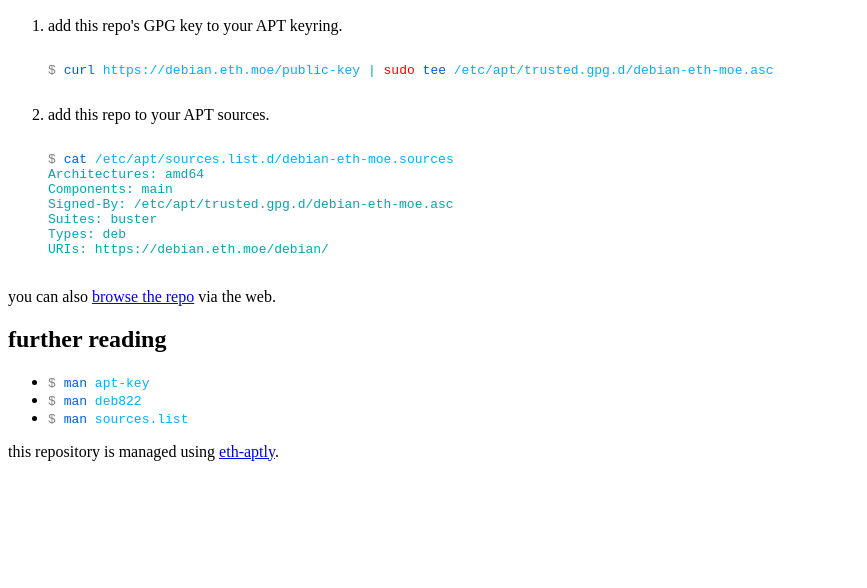
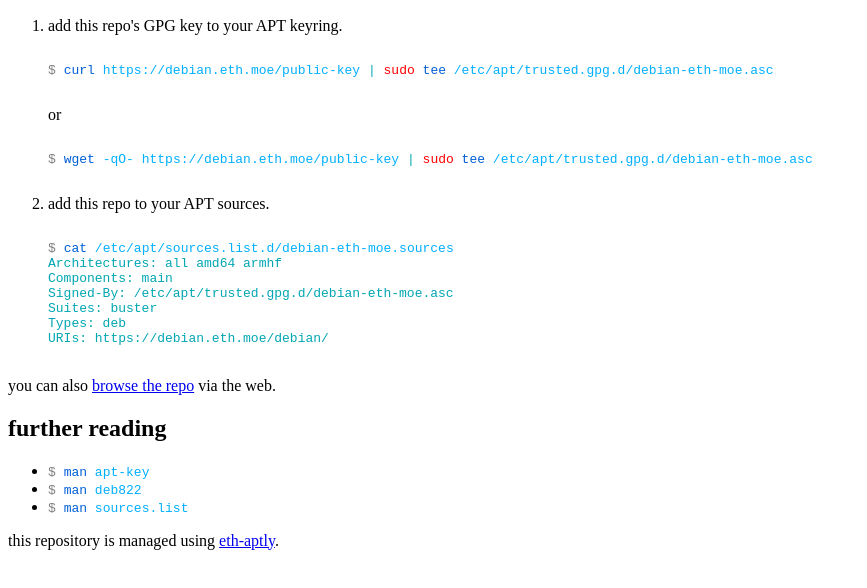
Before and after one commit to ethulhu/debian.eth.moe, a plain HTML site: page var/www/debian.eth.moe/index.html in a window 1280 px wide. Shown: the part 110-698 px from the top of the page, without its empty margins (0-867 px from the left). Drawn offline with Linux system fonts and the light colour scheme.

Commit message:
add `all` and `armhf` architectures

```diff
--- a/var/www/debian.eth.moe/index.html
+++ b/var/www/debian.eth.moe/index.html
@@ -38,11 +38,15 @@ code .pipe {
 			<pre><code>
 <span class='prompt'>$</span> <span class='copyable'><span class='command'>curl</span> <span class='argument'>https://debian.eth.moe/public-key</span> <span class='pipe'>|</span> <span class='sudo'>sudo</span> <span class='command'>tee</span> <span class=argument>/etc/apt/trusted.gpg.d/debian-eth-moe.asc</span></span>
 			</code></pre>
+			or
+			<pre><code>
+<span class='prompt'>$</span> <span class='copyable'><span class='command'>wget</span> <span class='argument'>-qO-</span> <span class='argument'>https://debian.eth.moe/public-key</span> <span class='pipe'>|</span> <span class='sudo'>sudo</span> <span class='command'>tee</span> <span class=argument>/etc/apt/trusted.gpg.d/debian-eth-moe.asc</span></span>
+			</code></pre>
 		</li>
 		<li>add this repo to your APT sources.
 			<pre><code>
 <span class='prompt'>$</span> <span class='command'>cat</span> <span class='copyable'><span class='argument'>/etc/apt/sources.list.d/debian-eth-moe.sources</span></span>
-<span class='copyable'><span class='text'>Architectures: amd64
+<span class='copyable'><span class='text'>Architectures: all amd64 armhf
 Components: main
 Signed-By: /etc/apt/trusted.gpg.d/debian-eth-moe.asc
 Suites: buster
```
